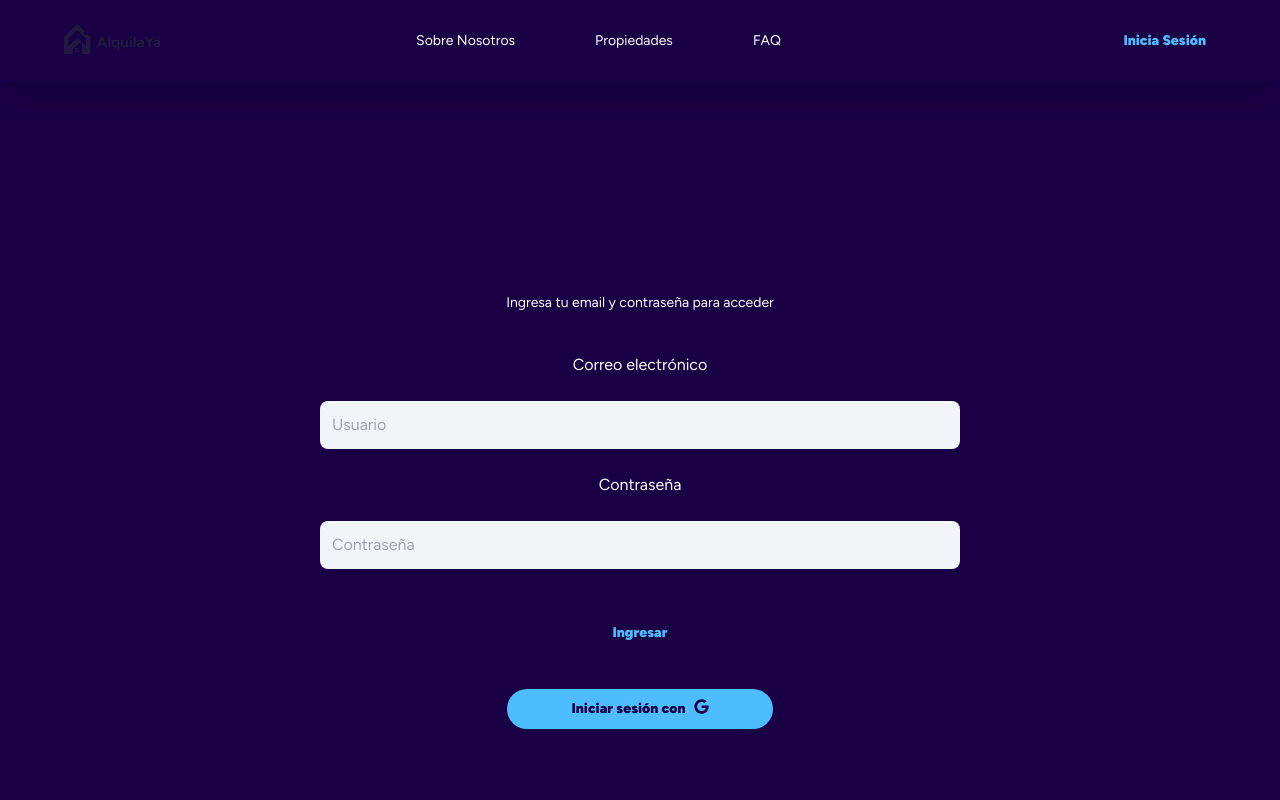
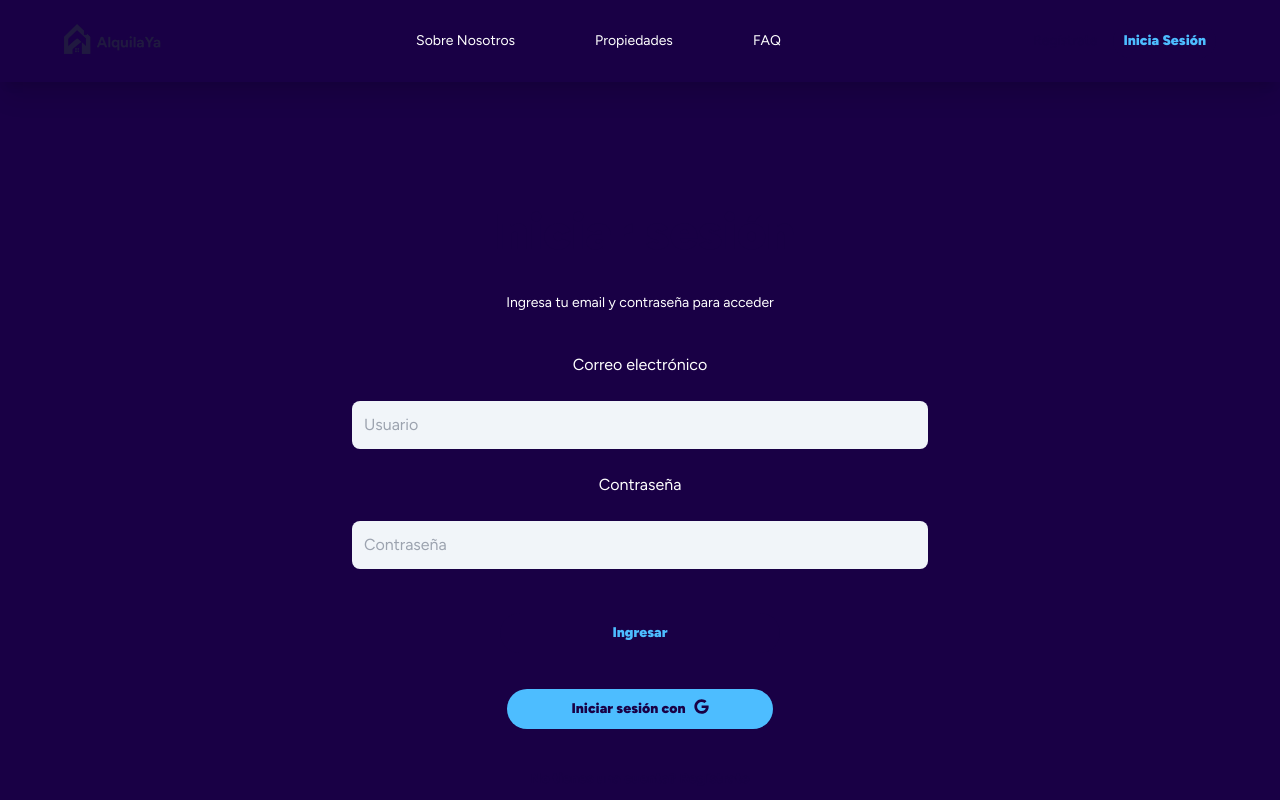
Before and after one commit to Gastygas/AlquilaYa-Front, a Next.js app in the folder alquilaya/: page /login in a window 1280 px wide. Shown: the top 800 px of the page. Built offline with nearby package versions, Linux system fonts and the light colour scheme.

Commit message:
ensayo de centrado login

```diff
--- a/alquilaya/src/app/login/page.tsx
+++ b/alquilaya/src/app/login/page.tsx
@@ -7,7 +7,7 @@ const page = () => {
   return (
     <div>
       <Header/>
-    <div className={styles.box}>
+    <div className="container">
       <div className="padding-section">
       <h1 className={styles.title}>Iniciar sesión</h1>
         <LoginForm />
```
